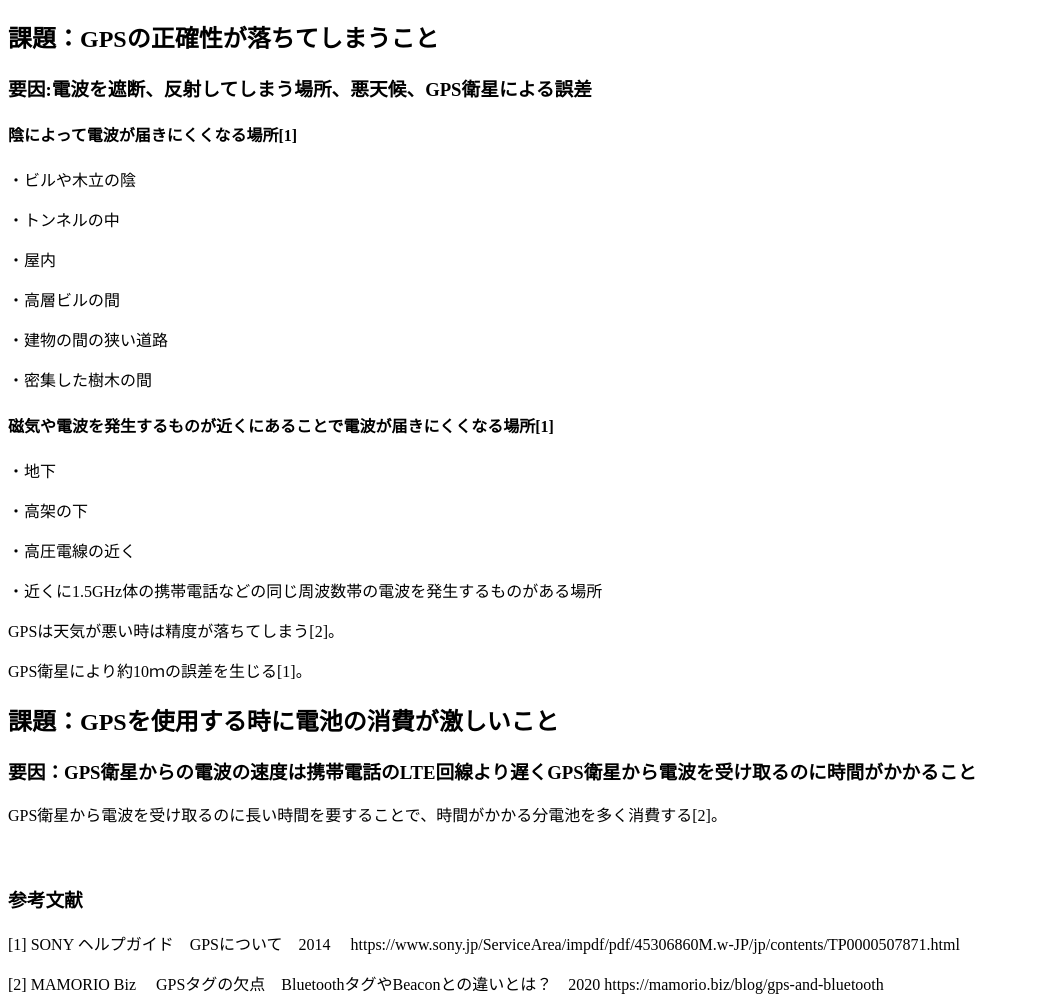
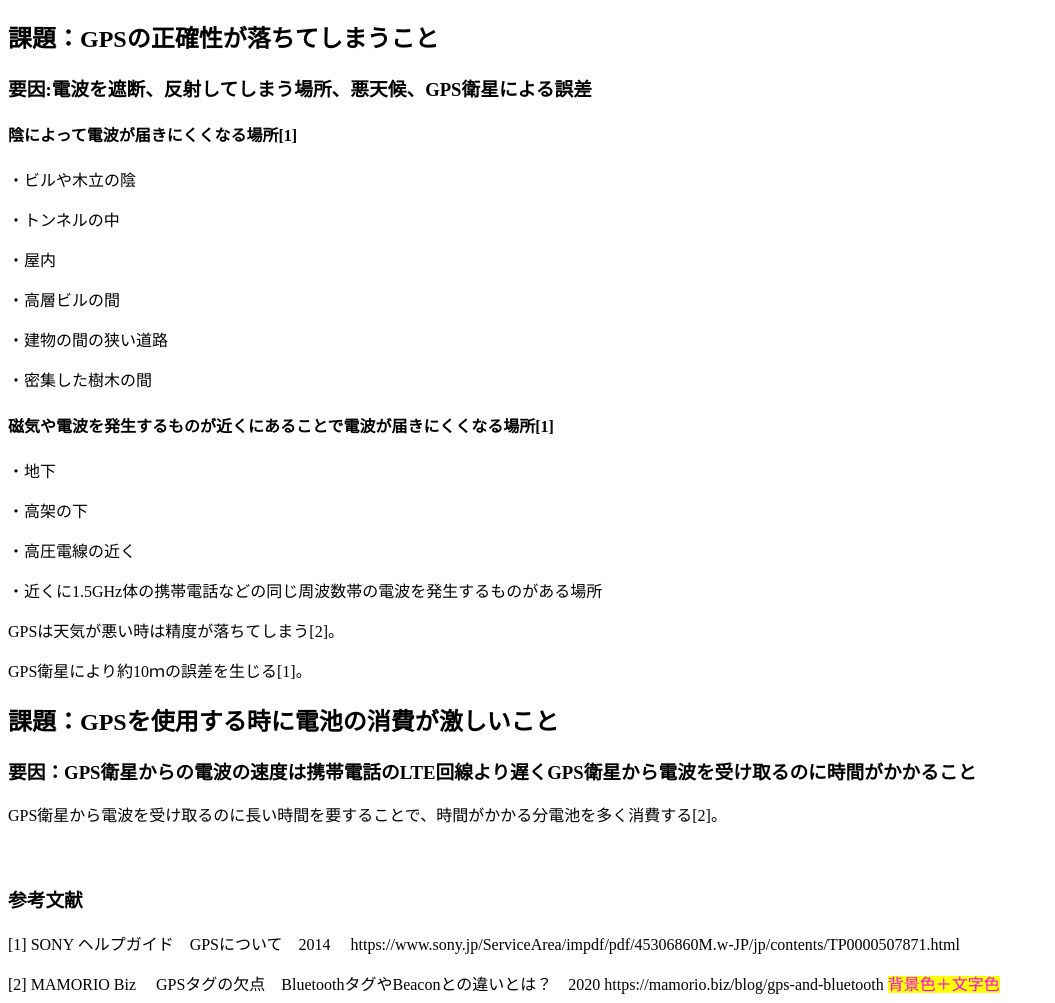
Before and after one commit to wanti-mu4/Watanabe-Mao, a plain HTML site: page index.html in a window 1280 px wide. Shown: the part 70-1073 px from the top of the page, without its empty margins (0-1055 px from the left). Drawn offline with Linux system fonts and the light colour scheme.

Commit message:
Update index.html

```diff
--- a/index.html
+++ b/index.html
@@ -30,6 +30,8 @@
 <p>[1] SONY ヘルプガイド　GPSについて　2014　 https://www.sony.jp/ServiceArea/impdf/pdf/45306860M.w-JP/jp/contents/TP0000507871.html</p>
 [2] MAMORIO Biz 　GPSタグの欠点　BluetoothタグやBeaconとの違いとは？　2020
 https://mamorio.biz/blog/gps-and-bluetooth
+<span style="background:yellow; color:#F0F;">背景色＋文字色</span>
+
 
  </body>
 </html>
```
